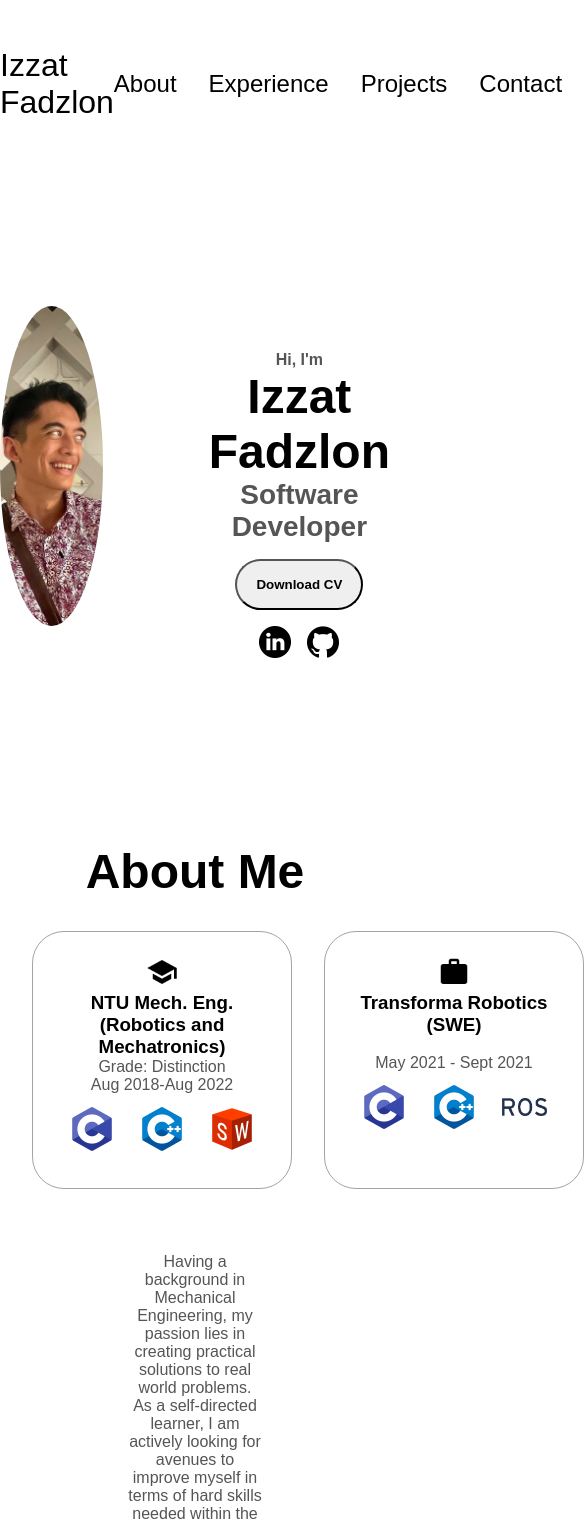
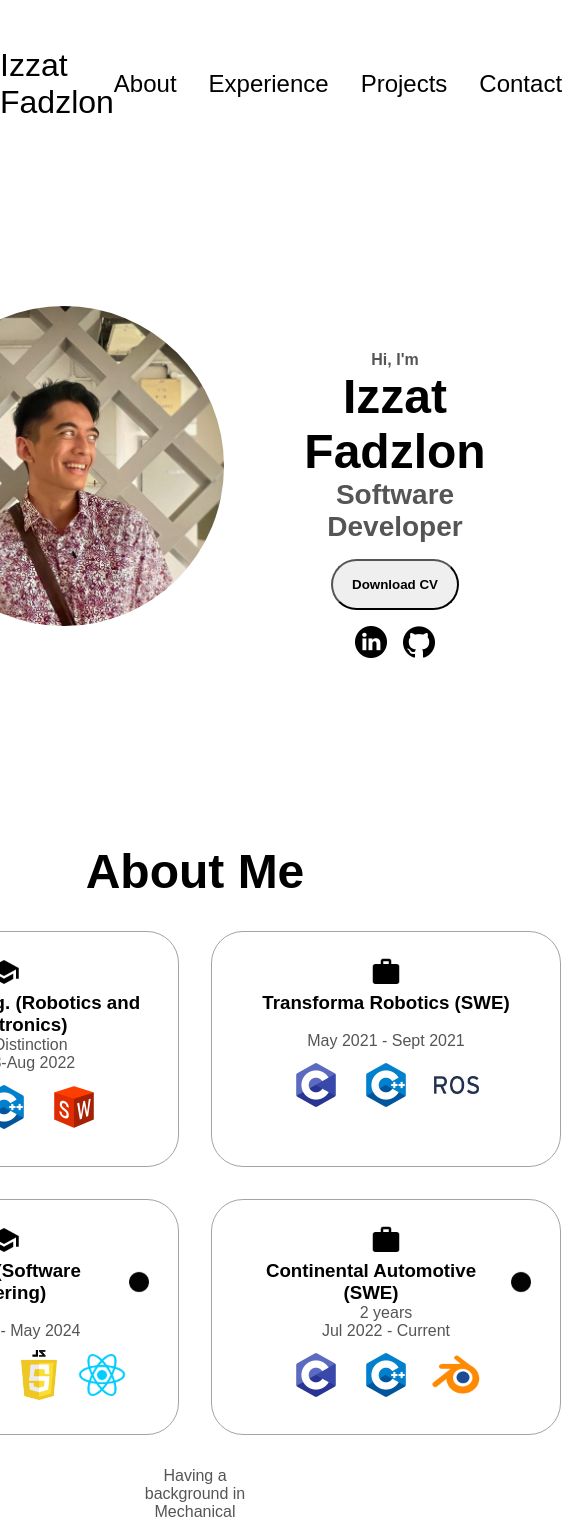
Before and after one commit to kiblykat/my-portfolio-website, a React (Create React App) app: page / in a window 390 px wide. Shown: the top 1521 px of the page, 585 px wide, since content can reach past the window. Built offline with nearby package versions, Linux system fonts and the light colour scheme.

Commit message:
add responsive 1500px About component

```diff
--- a/src/App.js
+++ b/src/App.js
@@ -1,6 +1,7 @@
 import About from "./components/About";
 import Header from "./components/Header";
 import Profile from "./components/Profile";
+import Projects from "./components/Projects";
 function App() {
   return (
     <>
--- a/src/components/About.css
+++ b/src/components/About.css
@@ -6,6 +6,7 @@
 .about-containers {
   gap: 2rem;
   margin: 2rem;
+  display: flex;
 }
 
 .text-container {
@@ -16,11 +17,6 @@
 .about-details-container {
   justify-content: center;
   flex-direction: column;
-}
-
-.about-containers,
-.about-details-container {
-  display: flex;
 }
 
 .about-pic {
@@ -43,13 +39,25 @@
   text-align: center;
 }
 
-.section-container {
-  gap: 4rem;
-  height: 80%;
+@media screen and (max-width: 1500px) {
+  .about-containers {
+    display: grid;
+    grid-template-columns: 350px 350px;
+    grid-template-columns: 350px 350px;
+    align-items: center;
+    justify-content: center;
+    gap: 2rem;
+    margin: 2rem;
+  }
+
+  .details-container {
+    height: 100%;
+    padding: 1.5rem;
+    flex: 1;
+    background: white;
+    border-radius: 2rem;
+    border: rgb(53, 53, 53) 0.1rem solid;
+    border-color: rgb(163, 163, 163);
+    text-align: center;
+  }
 }
-
-.section__pic-container {
-  height: 400px;
-  width: 400px;
-  margin: auto 0;
-}
--- a/src/components/About.js
+++ b/src/components/About.js
@@ -27,17 +27,14 @@ const transformaSkills = { ...skillSet, cpp: true, c: true, ros: true };
 
 export default function About() {
   return (
-    <div>
     <section id="about">
       <p class="section__text__p1"></p>
-        <h1 class="title">About Me</h1>
-        <div class="section-container">
+      <h1 class="title">About Me</h1>{" "}
       <div class="about-details-container">
         <div class="about-containers">
           <Card
             src={stockLogo.edImg}
             alt="Education icon"
-                className="icon"
             header="NTU Mech. Eng. (Robotics and Mechatronics)"
             isCurrent={false}
             line1=" Grade: Distinction"
@@ -47,7 +44,6 @@ export default function About() {
           <Card
             src={stockLogo.workImg}
             alt="Experience icon"
-                className="icon"
             header="Transforma Robotics (SWE)"
             isCurrent={false}
             line1=""
@@ -57,7 +53,6 @@ export default function About() {
           <Card
             src={stockLogo.edImg}
             alt="Education icon"
-                className="icon"
             header="NTU SCTP (Software Engineering)"
             isCurrent={true}
             line1=""
@@ -67,7 +62,6 @@ export default function About() {
           <Card
             src={stockLogo.workImg}
             alt="Experience icon"
-                className="icon"
             header="Continental Automotive (SWE)"
             isCurrent={true}
             line1="2 years"
@@ -77,20 +71,19 @@ export default function About() {
         </div>
         <div class="text-container">
           <p>
-                Having a background in Mechanical Engineering, my passion lies
-                in creating practical solutions to real world problems. As a
-                self-directed learner, I am actively looking for avenues to
-                improve myself in terms of hard skills needed within the
-                software development industry.
+            Having a background in Mechanical Engineering, my passion lies in
+            creating practical solutions to real world problems. As a
+            self-directed learner, I am actively looking for avenues to improve
+            myself in terms of hard skills needed within the software
+            development industry.
             <br />
             <br />
             <hr />
-                <br />I enjoy creating genuine connections with people,
-                regardless of age or background. I strongly feel there is always
-                something you can learn from someone else as no two life
-                experiences are identical.
+            <br />I enjoy creating genuine connections with people, regardless
+            of age or background. I strongly feel there is always something you
+            can learn from someone else as no two life experiences are
+            identical.
           </p>
-            </div>
         </div>
       </div>
       <img
@@ -100,6 +93,5 @@ export default function About() {
         onclick="location.href='./#experience'"
       />
     </section>
-    </div>
   );
 }
--- a/src/components/Card.js
+++ b/src/components/Card.js
@@ -6,7 +6,6 @@ import OutputSkills from "./OutputSkills";
 export default function Card({
   src,
   alt,
-  className,
   line1,
   line2,
   isCurrent,
@@ -15,7 +14,7 @@ export default function Card({
 }) {
   return (
     <div className="details-container">
-      <img src={src} alt={alt} className={className} />
+      <img src={src} alt={alt} className="icon" />
       <h3 className={styles.textLoadingContainer}>
         {header}
         {isCurrent ? (
--- a/src/components/Profile.css
+++ b/src/components/Profile.css
@@ -4,12 +4,11 @@
   border-radius: 50%;
   overflow: hidden;
   object-fit: cover;
-  width: 80%;
-  height: 80%;
+  width: 320px;
+  height: 320px;
 }
 
 .section__pic-container {
-  display: flex;
   height: 400px;
   width: 400px;
   margin: auto 0;
--- /dev/null
+++ b/src/components/Projects.js
@@ -0,0 +1,5 @@
+import React from "react";
+
+export default function Projects() {
+  return <div></div>;
+}
--- a/src/index.css
+++ b/src/index.css
@@ -17,6 +17,7 @@ code {
 * {
   margin: 0;
   padding: 0;
+  box-sizing: border-box;
 }
 
 body {
```
Lines whose indentation alone changed are shown as unchanged.
